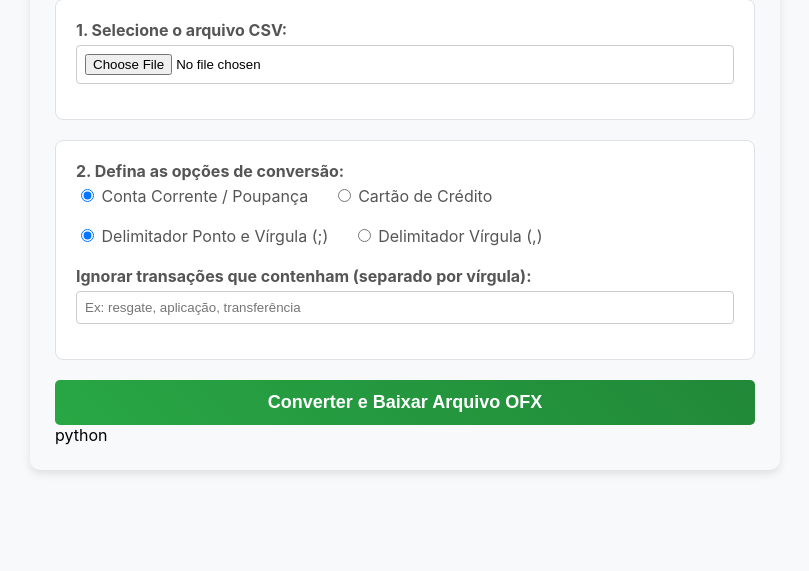
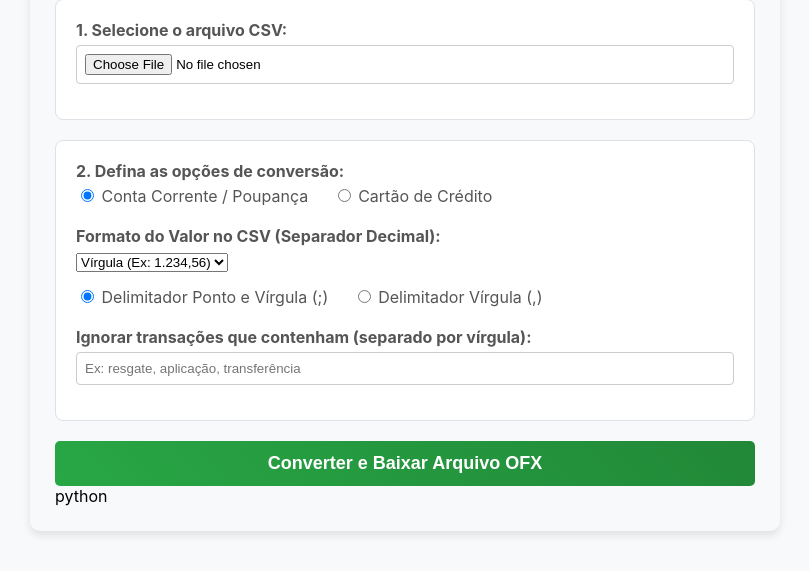
Before and after one commit to mpavesi/conversor-csv-ofx-web, a Flask app: page / in a window 1280 px wide. Shown: the part 314-885 px from the top of the page, without its empty margins (235-1044 px from the left). Before the commit the page ends 788 px from the top, so only its background shows below. Run offline with Flask 3, Linux system fonts and the light colour scheme.

Commit message:
Atualizacao

```diff
--- a/app.py
+++ b/app.py
@@ -5,9 +5,9 @@ from datetime import datetime
 from flask import Flask, render_template, request, send_file
 
 # --- LÓGICA DE CONVERSÃO ---
-# (Todas as suas funções de conversão, adaptadas para a web)
 
-def analisar_transacoes(cabecalho_str, linhas_csv, tipo_conta, delimitador, palavras_a_ignorar=None):
+# MODIFICADO: Adicionado o parâmetro 'formato_decimal'
+def analisar_transacoes(cabecalho_str, linhas_csv, tipo_conta, delimitador, formato_decimal, palavras_a_ignorar=None):
     MAPEAMENTO_CAMPOS = {
         'data': ['data', 'date'],
         'descricao': ['histórico', 'historico', 'descrição', 'descricao', 'description', 'memo'],
@@ -37,7 +37,15 @@ def analisar_transacoes(cabecalho_str, linhas_csv, tipo_conta, delimitador, pala
 
             data_obj = datetime.strptime(linha[mapa_final['data']], '%d/%m/%Y')
             valor_str = linha[mapa_final['valor']].replace('R$', '').strip()
-            valor_normalizado = valor_str.replace('.', '').replace(',', '.') if ',' in valor_str else valor_str
+
+            # MODIFICADO: Lógica para normalizar o valor com base na escolha do usuário
+            if formato_decimal == 'virgula':
+                # Se a vírgula é o decimal, removemos os pontos (milhar) e trocamos a vírgula por ponto
+                valor_normalizado = valor_str.replace('.', '').replace(',', '.')
+            else: # formato_decimal == 'ponto'
+                # Se o ponto é o decimal, apenas removemos as vírgulas (milhar)
+                valor_normalizado = valor_str.replace(',', '')
+
             valor_float = float(valor_normalizado)
 
             if tipo_conta == 'credito':
@@ -45,12 +53,15 @@ def analisar_transacoes(cabecalho_str, linhas_csv, tipo_conta, delimitador, pala
 
             fitid_hash = hashlib.md5(f"{data_obj}{descricao}{valor_float}{i}".encode('utf-8')).hexdigest()
             transacoes.append({'data': data_obj, 'descricao': descricao, 'valor': valor_float, 'fitid': fitid_hash})
-        except (ValueError, KeyError, IndexError):
+        except (ValueError, KeyError, IndexError) as e:
+            # Adiciona mais detalhes ao erro para facilitar a depuração
+            print(f"Aviso: Linha ignorada por erro de formatação. Linha: {linha}. Erro: {e}")
             continue
 
     transacoes.sort(key=lambda t: t['data'])
     return transacoes
 
+# MODIFICADO: A função inteira foi reestruturada para gerar a saída OFX na ordem correta.
 def gerar_ofx(transacoes, tipo_conta):
     if not transacoes:
         return ""
@@ -73,22 +84,41 @@ NEWFILEUID:NONE
 """
     footer = "</OFX>"
 
+    # Gera a lista de transações
+    tran_list_header = f"<BANKTRANLIST><DTSTART>{transacoes[0]['data'].strftime('%Y%m%d')}</DTSTART><DTEND>{transacoes[-1]['data'].strftime('%Y%m%d')}</DTEND>"
+    tran_list_footer = "</BANKTRANLIST>"
+
+    trans_content_list = []
+    for t in transacoes:
+        trntype = "CREDIT" if t['valor'] > 0 else "DEBIT"
+        valor_ofx = f"{t['valor']:.2f}".replace('.', ',')
+        trans_content_list.append(f"<STMTTRN><TRNTYPE>{trntype}</TRNTYPE><DTPOSTED>{t['data'].strftime('%Y%m%d')}{fuso_horario_str}</DTPOSTED><TRNAMT>{valor_ofx}</TRNAMT><FITID>{t['fitid']}</FITID><MEMO>{t['descricao']}</MEMO></STMTTRN>")
+
+    # Gera o bloco de saldo
+    ledger_bal = f"<LEDGERBAL><BALAMT>0.00</BALAMT><DTASOF>{data_servidor}</DTASOF></LEDGERBAL>"
+
+    # Agrupa o conteúdo interno (lista de transações + saldo)
+    transacoes_e_saldo = "\n".join([
+        tran_list_header,
+        *trans_content_list,
+        tran_list_footer,
+        ledger_bal
+    ])
+
+    # Cria o "envelope" específico para o tipo de conta
     if tipo_conta == 'credito':
         acct_header = "<CREDITCARDMSGSRSV1><CCSTMTTRNRS><TRNUID>1</TRNUID><STATUS><CODE>0</CODE><SEVERITY>INFO</SEVERITY></STATUS><CCSTMTRS><CURDEF>BRL</CURDEF><CCACCTFROM><ACCTID>CARTAO-FINAL-0000</ACCTID></CCACCTFROM>"
         acct_footer = "</CCSTMTRS></CCSTMTTRNRS></CREDITCARDMSGSRSV1>"
     else:
         acct_header = "<BANKMSGSRSV1><STMTTRNRS><TRNUID>1</TRNUID><STATUS><CODE>0</CODE><SEVERITY>INFO</SEVERITY></STATUS><STMTRS><CURDEF>BRL</CURDEF><BANKACCTFROM><BANKID>000</BANKID><ACCTID>CONTA-FINAL-0000</ACCTID><ACCTTYPE>CHECKING</ACCTTYPE></BANKACCTFROM>"
-        acct_footer = "<LEDGERBAL><BALAMT>0.00</BALAMT><DTASOF>{transacoes[-1]['data'].strftime('%Y%m%d')}</DTASOF></LEDGERBAL></STMTRS></STMTTRNRS></BANKMSGSRSV1>"
+        acct_footer = "</STMTRS></STMTTRNRS></BANKMSGSRSV1>"
 
-    tran_list_header = f"<BANKTRANLIST><DTSTART>{transacoes[0]['data'].strftime('%Y%m%d')}</DTSTART><DTEND>{transacoes[-1]['data'].strftime('%Y%m%d')}</DTEND>"
-    tran_list_footer = "</BANKTRANLIST>"
+    # Junta o envelope com o conteúdo interno
+    conteudo_final_da_conta = "\n".join([acct_header, transacoes_e_saldo, acct_footer])
 
-    trans_content = []
-    for t in transacoes:
-        trntype = "CREDIT" if t['valor'] > 0 else "DEBIT"
-        trans_content.append(f"<STMTTRN><TRNTYPE>{trntype}</TRNTYPE><DTPOSTED>{t['data'].strftime('%Y%m%d')}{fuso_horario_str}</DTPOSTED><TRNAMT>{t['valor']:.2f}</TRNAMT><FITID>{t['fitid']}</FITID><MEMO>{t['descricao']}</MEMO></STMTTRN>")
+    # Junta o cabeçalho principal, o conteúdo e o rodapé
+    return "\n".join([header, conteudo_final_da_conta, footer])
 
-    return "\n".join([header, acct_header, tran_list_header, *trans_content, tran_list_footer, acct_footer, footer])
 
 # --- ROTAS DA APLICAÇÃO WEB ---
 
@@ -104,15 +134,22 @@ def converter_arquivo():
         arquivo_csv = request.files['csv_file']
         tipo_conta = request.form['tipo_conta']
         delimitador = request.form['delimitador']
+        # NOVO: Obtém o novo parâmetro do formulário
+        formato_decimal = request.form['formato_decimal']
         palavras_a_ignorar = [p.strip() for p in request.form.get('ignorar', '').split(',') if p.strip()]
 
         if not arquivo_csv:
             raise ValueError("Nenhum ficheiro enviado.")
 
         linhas = arquivo_csv.stream.read().decode('utf-8-sig').splitlines()
+
+        if len(linhas) < 2:
+            return "Ficheiro CSV parece estar vazio ou não contém linhas de dados.", 400
+
         cabecalho, linhas_csv = linhas[0], linhas[1:]
 
-        transacoes = analisar_transacoes(cabecalho, linhas_csv, tipo_conta, delimitador, palavras_a_ignorar)
+        # MODIFICADO: Passa o novo parâmetro para a função de análise
+        transacoes = analisar_transacoes(cabecalho, linhas_csv, tipo_conta, delimitador, formato_decimal, palavras_a_ignorar)
         ofx_content = gerar_ofx(transacoes, tipo_conta)
 
         if not ofx_content:
--- a/templates/index.html
+++ b/templates/index.html
@@ -97,6 +97,13 @@
                 <input type="radio" id="credito" name="tipo_conta" value="credito">
                 <label for="credito">Cartão de Crédito</label>
             </div>
+            <div class="form-group">
+                <label for="formato_decimal">Formato do Valor no CSV (Separador Decimal):</label>
+                <select class="form-control" id="formato_decimal" name="formato_decimal" required>
+                    <option value="virgula" selected>Vírgula (Ex: 1.234,56)</option>
+                    <option value="ponto">Ponto (Ex: 1,234.56)</option>
+                </select>
+            </div>
             <div class="form-group radio-group">
                 <input type="radio" id="ponto-virgula" name="delimitador" value=";" checked>
                 <label for="ponto-virgula">Delimitador Ponto e Vírgula (;)</label>
```
